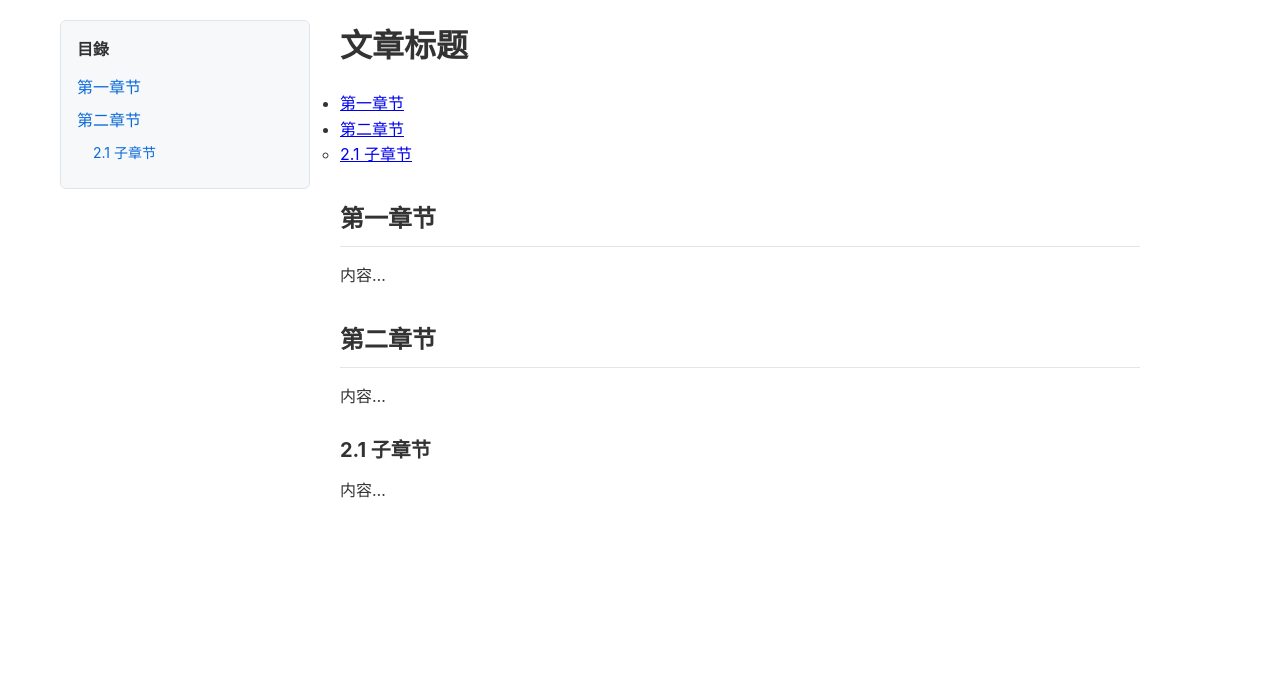
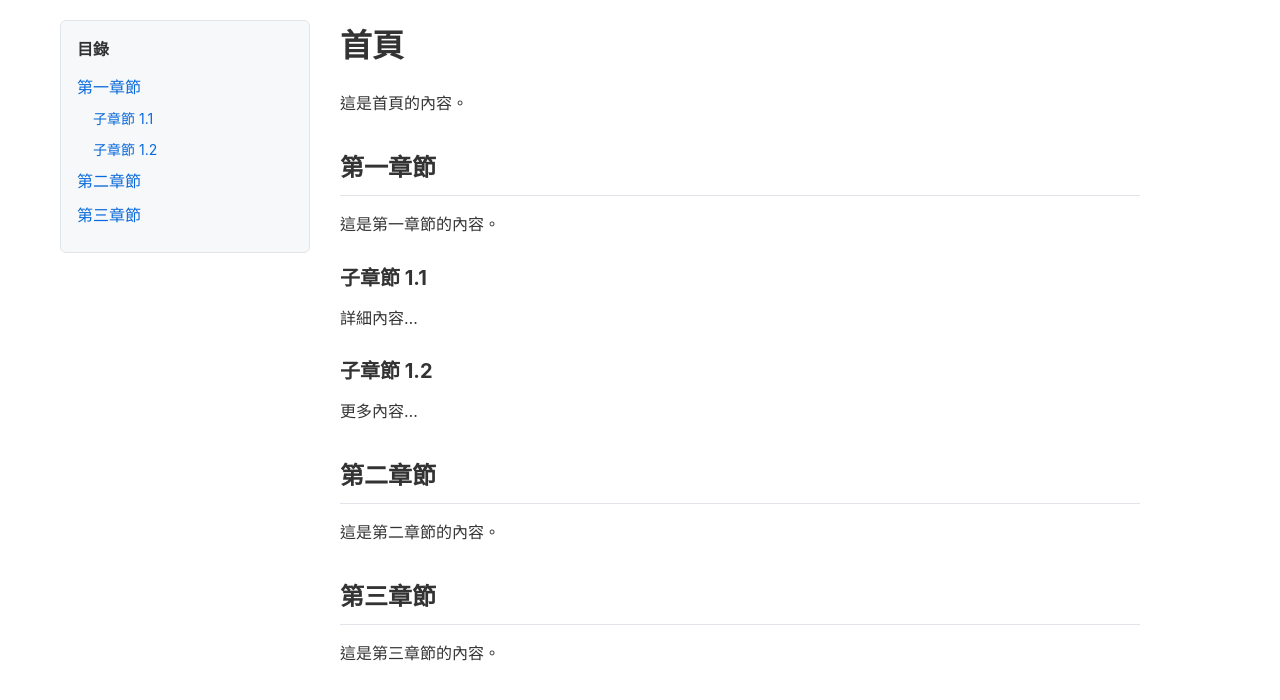
Before and after one commit to mhbai/mhbai.github.io, a Jekyll site: the page built from test.md, in a window 1280 px wide. Shown: the top 700 px of the page. Built offline with Jekyll 4.4.1, drawn with Linux system fonts in a browser that asks for light colours.

```diff
--- a/test.md
+++ b/test.md
@@ -1,16 +1,26 @@
 ---
 layout: default
-title: 文章标题
+title: 首頁
 ---
 
-* TOC
-{:toc}
+這是首頁的內容。
 
-## 第一章节
-内容...
+## 第一章節
 
-## 第二章节
-内容...
+這是第一章節的內容。
 
-### 2.1 子章节
-内容...
+### 子章節 1.1
+
+詳細內容...
+
+### 子章節 1.2
+
+更多內容...
+
+## 第二章節
+
+這是第二章節的內容。
+
+## 第三章節
+
+這是第三章節的內容。
```
Also changed, not shown: index.md (+1 -21 lines).
